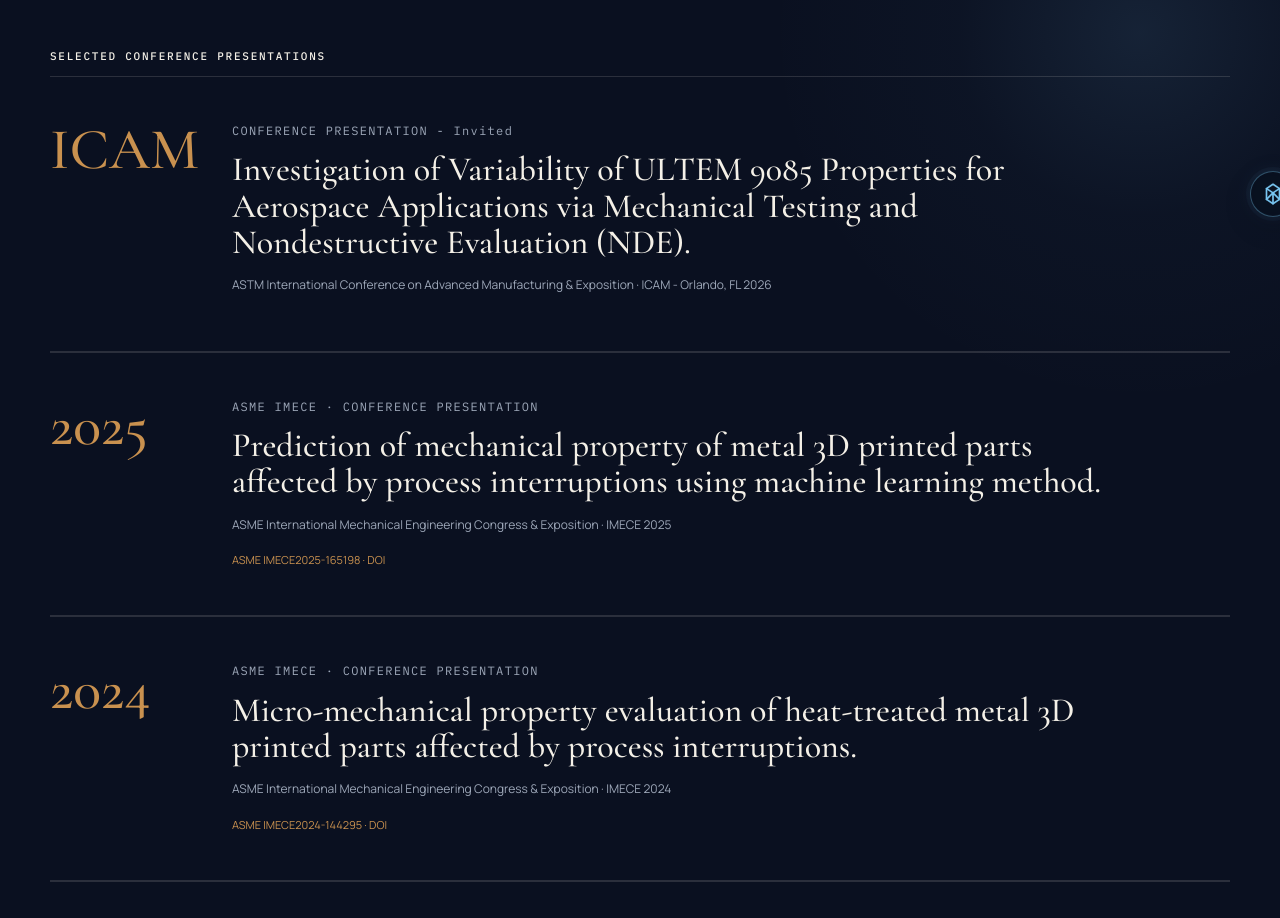
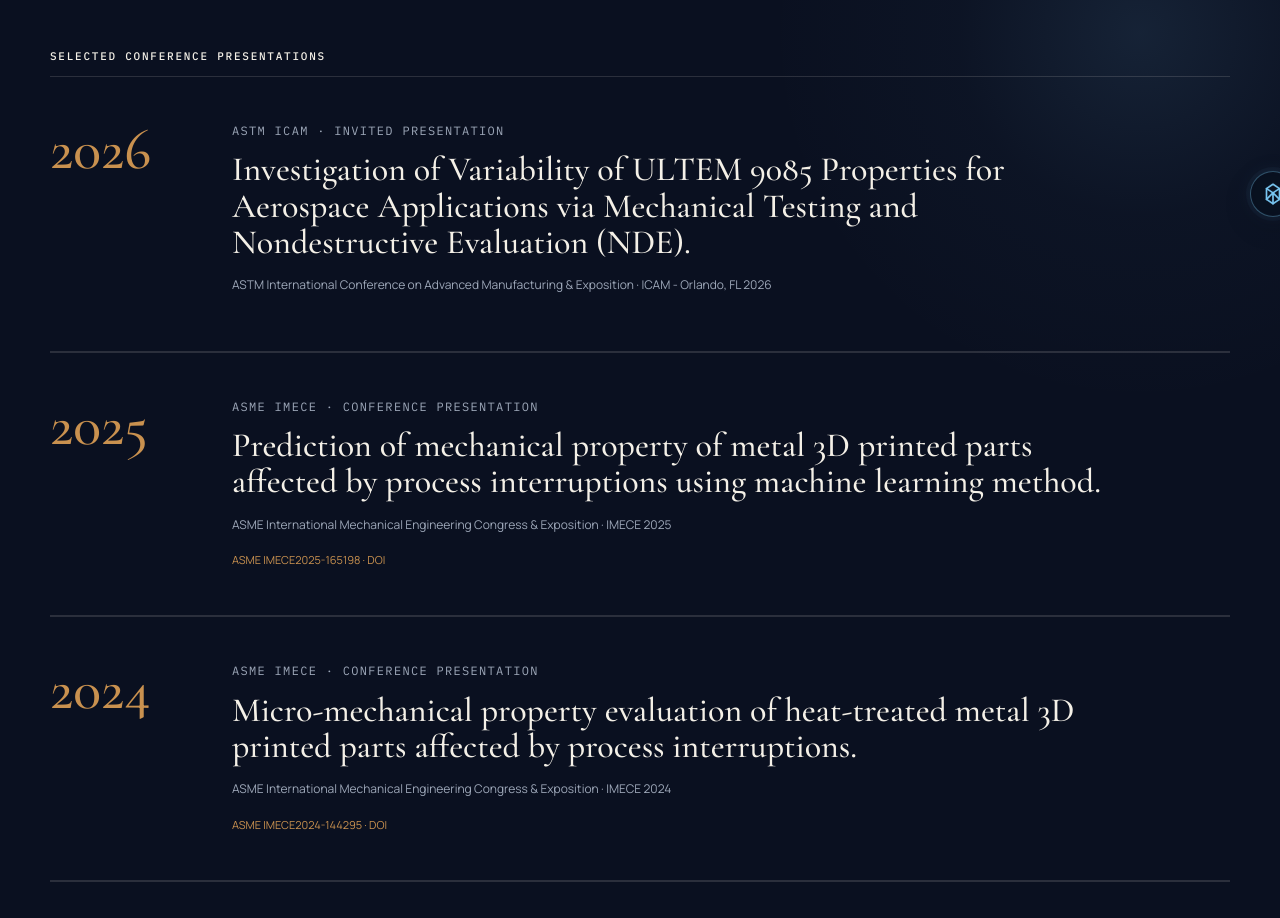
Before and after one commit to PcChigurupati/Portfolio, a plain HTML site: page index.html in a window 1280 px wide. Shown: the part 8000-8918 px from the top of the page. Drawn offline with nearby package versions, Linux system fonts and the light colour scheme.

Commit message:
conference

```diff
--- a/index.html
+++ b/index.html
@@ -844,9 +844,9 @@
   <p class="mono eyebrow">SELECTED CONFERENCE PRESENTATIONS</p>
 
   <div class="publication-feature reveal">
-    <div class="pub-year mono">ICAM</div>
+    <div class="pub-year mono">2026</div>
     <div>
-      <p class="pub-type mono">CONFERENCE PRESENTATION - Invited</p>
+      <p class="pub-type mono">ASTM ICAM · INVITED PRESENTATION</p>
       <h3>Investigation of Variability of ULTEM 9085 Properties for Aerospace Applications via Mechanical Testing and Nondestructive Evaluation (NDE).</h3>
       <p>ASTM International Conference on Advanced Manufacturing &amp; Exposition · ICAM - Orlando, FL  2026</p>
     </div>
```
